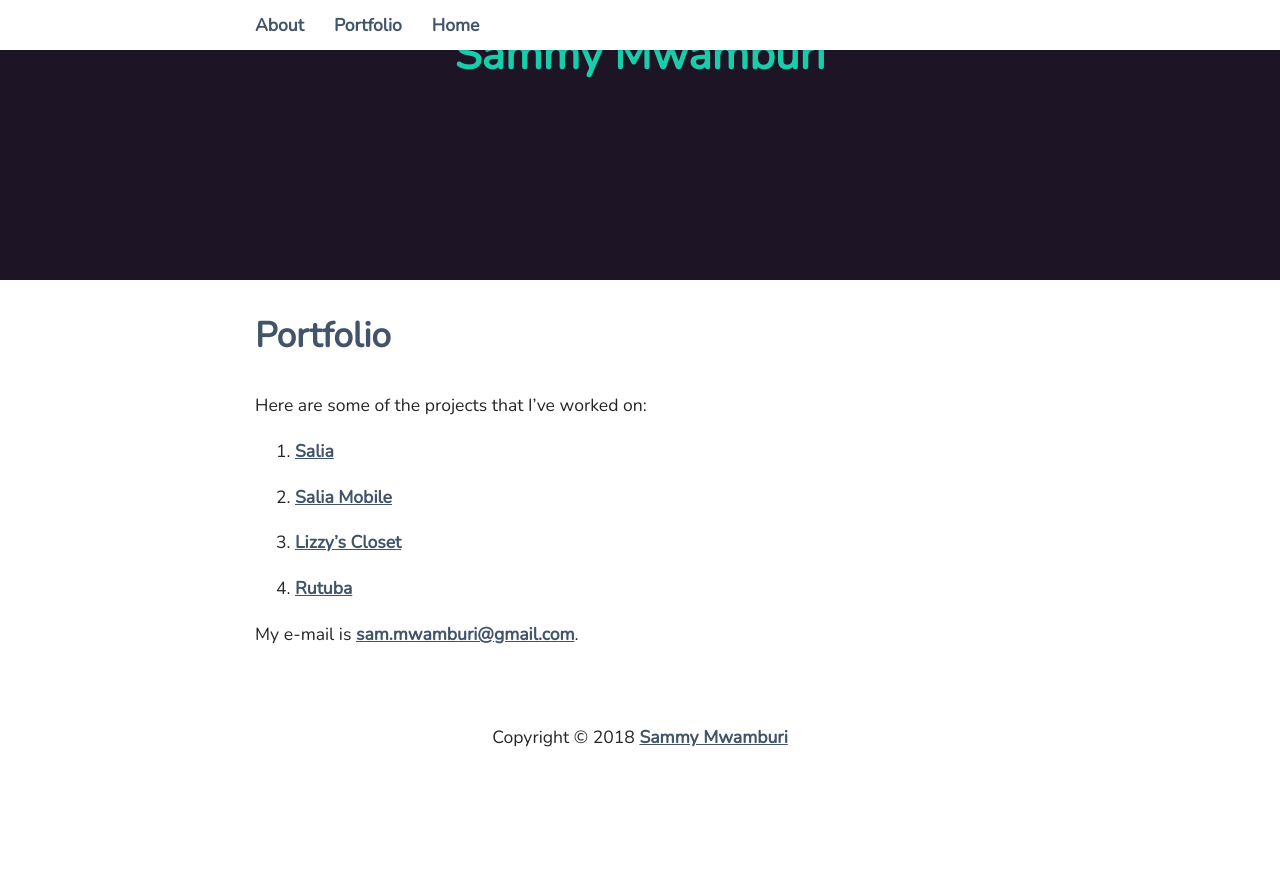
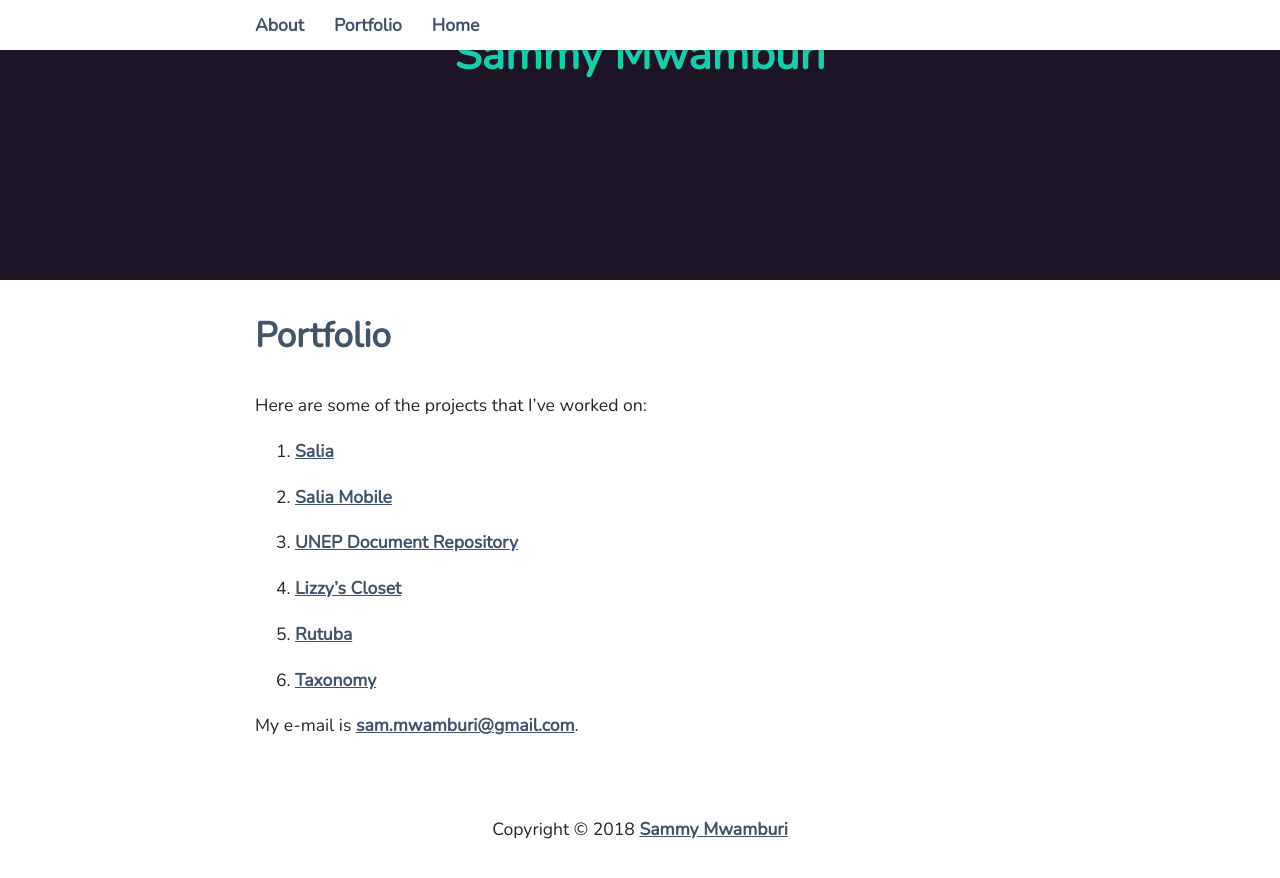
Before and after one commit to mghendi/cerealandcoldmilk, a Jekyll site: the page built from contact.md, in a window 1280 px wide and 900 px high, scrolled down 220 px. Shown: the top 878 px of the window. Built offline with Jekyll 4.4.1, drawn with Linux system fonts in a browser that asks for light colours; before the commit the page ends 1029 px from its top, so only the background shows below that.

Commit message:
30/07/18 final2

```diff
--- a/contact.md
+++ b/contact.md
@@ -6,15 +6,17 @@ permalink: /work/
 
 Here are some of the projects that I've worked on:
 
-1. [Salia](https://salia.onlinewebshop.net/)
+1. [Salia](http://salia.onlinewebshop.net/)
 
 2. [Salia Mobile](https:///)
+
+3. [UNEP Document Repository](https://unep.wedocs.org/)
 
 3. [Lizzy's Closet](https:///)
 
 4. [Rutuba](https://mghendi.github.io/rutuba/)
 
-
+5. [Taxonomy](https:///)
 
 
 My e-mail is [sam.mwamburi@gmail.com](mailto:sam.mwamburi@gmail.com).
```
Also changed, not shown: about.md (+1 -1 lines).
